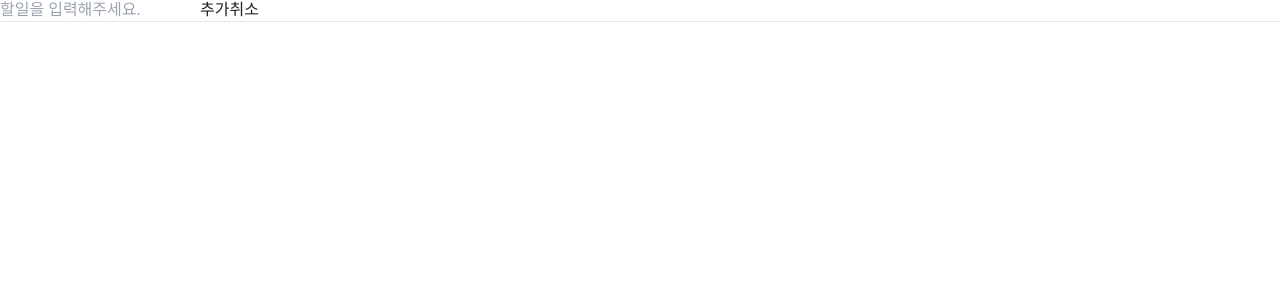
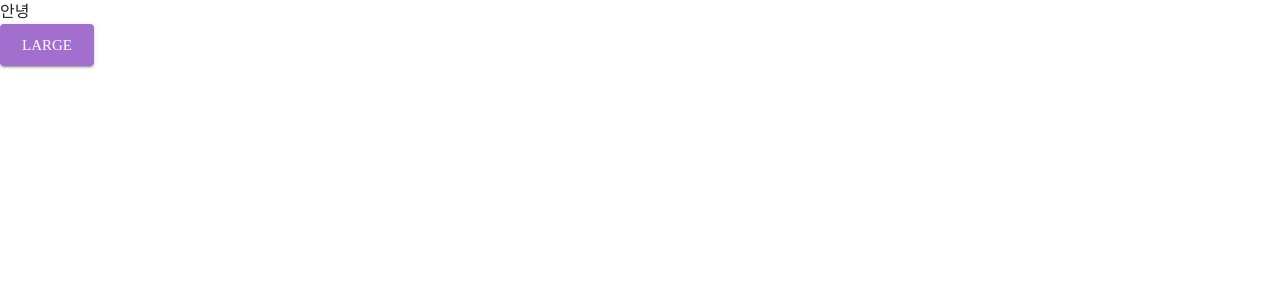
Before and after one commit to danulee/React_Project, a React (Create React App) app: page / in a window 1280 px wide. Shown: the top 300 px of the page. Built offline with nearby package versions, Linux system fonts and the light colour scheme; a web font is replaced by a local one.

Commit message:
MUI button 적용

```diff
--- a/src/App.js
+++ b/src/App.js
@@ -1,197 +1,15 @@
 import React, { useState, useRef } from "react";
+import { Button } from "@mui/material";
 
-import "./App.css";
-
-function TodoListItem({ todosState, todo, index }) {
-  const [editMode, setEditMode] = useState(false);
-  const [editedContent, setEditedContent] = useState(todo.content);
-  const editedContentInputRef = useRef(null);
-
-  const removeTodo = () => {
-    todosState.removeTodo(index);
-  };
-
-  const showTodo = () => {
-    setEditMode(true);
-  };
-
-  const commitEdit = () => {
-    if (editedContent.trim().length == 0) {
-      alert("할일을 입력해주세요.");
-      editedContentInputRef.current.focus();
-      return;
-    }
-
-    todosState.modifyTodo(index, editedContent.trim());
-
-    setEditMode(false);
-  };
-
-  const cancelEdit = () => {
-    setEditMode(false);
-    setEditedContent(todo.content);
-  };
-
-  return (
-    <li>
-      {todo.id}
-      &nbsp;
-      {todo.regDate}
-      &nbsp;
-      {editMode || (
-        <>
-          {todo.content}
-          &nbsp;
-          <button onClick={showTodo}>수정</button>
-        </>
-      )}
-      {editMode && (
-        <>
-          <input
-            type="text"
-            placeholder="할일을 입력해주세요."
-            value={editedContent}
-            onChange={(e) => setEditedContent(e.target.value)}
-          />
-          &nbsp;
-          <button onClick={commitEdit}>수정완료</button>
-          <button onClick={cancelEdit}>수정취소</button>
-        </>
-      )}
-      <button onClick={removeTodo}>삭제</button>
-    </li>
-  );
-}
-
-function TodoList({ todosState }) {
-  return (
-    <ul>
-      {todosState.todos.map((todo, index) => (
-        <TodoListItem
-          todosState={todosState}
-          key={todo.id}
-          todo={todo}
-          index={index}
-        />
-      ))}
-    </ul>
-  );
-}
-
-function NewTodoForm({ todosState }) {
-  const onSubmit = (e) => {
-    e.preventDefault();
-
-    const form = e.target;
-
-    form.content.value = form.content.value.trim();
-
-    if (form.content.value.length == 0) {
-      alert("할일을 입력해주세요.");
-      form.content.focus();
-
-      return;
-    }
-
-    todosState.addTodo(form.content.value);
-    form.content.value = "";
-    form.content.focus();
-  };
-
+function App() {
   return (
     <>
-      <form onSubmit={onSubmit}>
-        <input
-          autoComplete="off"
-          name="content"
-          type="text"
-          placeholder="할일을 입력해주세요."
-        />
-        <input type="submit" value="추가" />
-        <input type="reset" value="취소" />
-      </form>
+      <div>안녕</div>
+      <Button variant="contained" size="large">
+        Large
+      </Button>
     </>
   );
 }
 
-function TodoApp({ todosState }) {
-  return (
-    <>
-      <NewTodoForm todosState={todosState} />
-      <hr />
-      <TodoList todosState={todosState} />
-    </>
-  );
-}
-
-function useTodosState() {
-  const [todos, setTodos] = useState([]);
-  const lastTodoIdRef = useRef(0);
-
-  const addTodo = (newContent) => {
-    const id = ++lastTodoIdRef.current;
-
-    const newTodo = {
-      id,
-      content: newContent,
-      regDate: dateToStr(new Date()),
-    };
-
-    const newTodos = [...todos, newTodo];
-    setTodos(newTodos);
-  };
-
-  const modifyTodo = (index, newContent) => {
-    const newTodos = todos.map((todo, _index) =>
-      _index != index ? todo : { ...todo, content: newContent }
-    );
-    setTodos(newTodos);
-  };
-
-  const removeTodo = (index) => {
-    const newTodos = todos.filter((_, _index) => _index != index);
-    setTodos(newTodos);
-  };
-
-  return {
-    todos,
-    addTodo,
-    removeTodo,
-    modifyTodo,
-  };
-}
-
-function App() {
-  const todosState = useTodosState();
-
-  return (
-    <>
-      <TodoApp todosState={todosState} />
-    </>
-  );
-}
-
-// 유틸리티
-
-// 날짜 객체 입력받아서 문장(yyyy-mm-dd hh:mm:ss)으로 반환한다.
-function dateToStr(d) {
-  const pad = (n) => {
-    return n < 10 ? "0" + n : n;
-  };
-
-  return (
-    d.getFullYear() +
-    "-" +
-    pad(d.getMonth() + 1) +
-    "-" +
-    pad(d.getDate()) +
-    " " +
-    pad(d.getHours()) +
-    ":" +
-    pad(d.getMinutes()) +
-    ":" +
-    pad(d.getSeconds())
-  );
-}
-
 export default App;
--- a/src/index.js
+++ b/src/index.js
@@ -10,7 +10,7 @@ const theme = createTheme({
   },
   palette: {
     primary: {
-      main: "#ff8686",
+      main: "#A26FCF",
       contrastText: "#ffffff",
     },
   },
```
